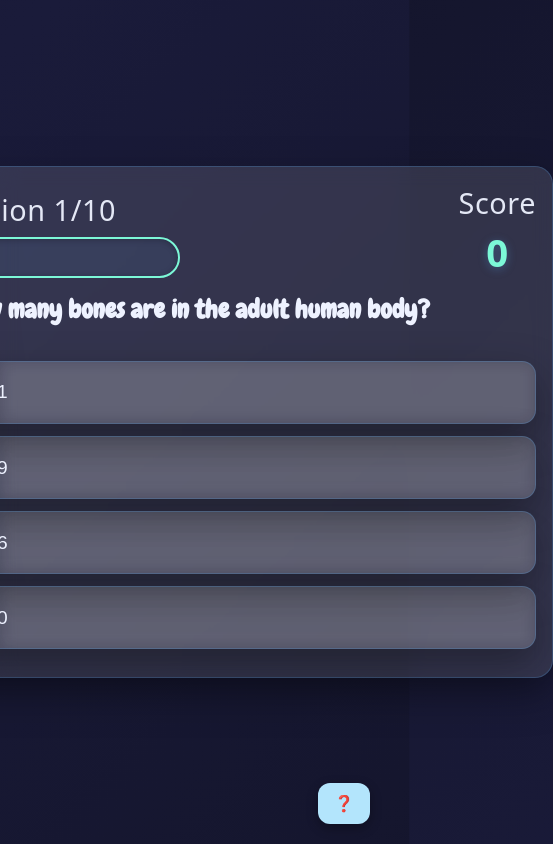
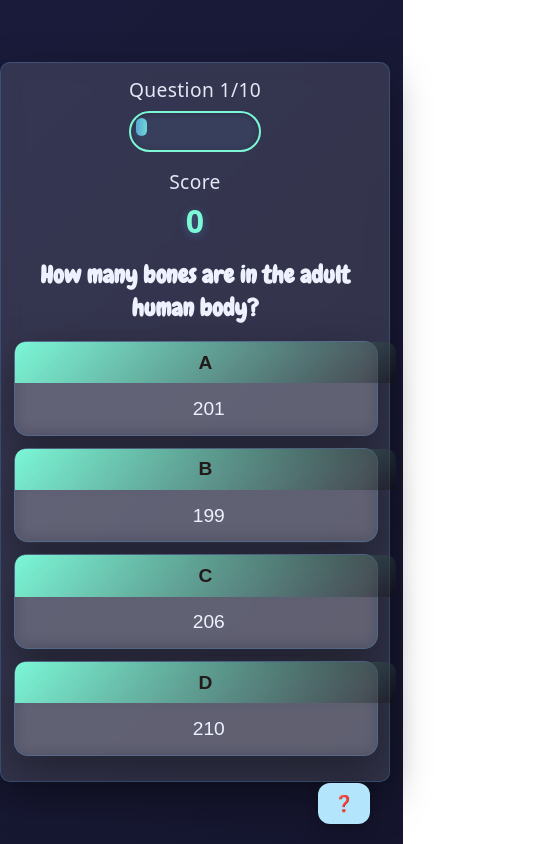
Before and after one commit to Hamilton2025/project-online-quiz, a plain HTML site: page quiz.html in a window 390 px wide. Shown: the whole page, 553 px wide, since content can reach past the window. Drawn offline with Linux system fonts and the light colour scheme; a web font is replaced by a local one.

Commit message:
responsive screen added

```diff
--- a/quiz.css
+++ b/quiz.css
@@ -18,9 +18,10 @@
 
 /* ---------- Quiz card ---------- */
 #game {
+  width: 100%;
   max-width: 920px;
   margin: 4vh auto;
-  padding: clamp(1rem, 3vw, 2rem);
+  padding: clamp(1rem, 4vw, 2rem);
   background: var(--surface-strong);
   color: var(--text);
   border: 1px solid rgba(86,165,235,0.25);
@@ -28,6 +29,7 @@
   box-shadow: var(--shadow-lg);
   backdrop-filter: blur(10px);
   -webkit-backdrop-filter: blur(10px);
+  box-sizing: border-box;
 }
 
 /* ---------- HUD & question ---------- */
@@ -47,7 +49,7 @@
 
 .hud-prefix {
   text-align: center;
-  font-size: 1.8rem;
+  font-size: clamp(1.2rem, 2.5vw, 1.8rem);
   font-family: "Baumans", system-ui, sans-serif;
   letter-spacing: 0.02em;
   opacity: 0.95;
@@ -57,7 +59,7 @@
 #score {
   font-family: system-ui, "Segoe UI", Arial, sans-serif;
   text-align: center;
-  font-size: clamp(2.4rem, 3.5vw + 1rem, 4rem);
+  font-size: clamp(2rem, 3.5vw, 4rem);
   font-weight: 800;
   color: var(--accent);
   text-shadow: 0 2px 10px rgba(86,165,235,0.35);
@@ -66,12 +68,11 @@
 
 #question {
   font-family: "Chewy", system-ui, sans-serif;
-  font-size: 1.6rem;
+  font-size: clamp(1.1rem, 4vw, 1.6rem);
   text-align: center;
   margin: 0.25rem 0 1rem;
-  line-height: 1.25;
-  height: 2em;
-  width: 680px;
+  line-height: 1.35;
+  width: 100%;
   max-width: 100%;
 }
 
@@ -80,10 +81,10 @@
   font-family: Arial, Helvetica, sans-serif;
   display: flex;
   align-items: stretch;
-  width: 680px;
+  width: 100%;
   max-width: 100%;
   margin: 0 0 0.75rem;
-  font-size: 1.6rem;
+  font-size: clamp(1rem, 3vw, 1.4rem);
   background: var(--surface-strong);
   color: var(--text);
   border: 1px solid rgba(86,165,235,0.25);
@@ -102,7 +103,6 @@
 }
 .choice-container:active { transform: translateY(0); }
 
-
 .choice-container:focus-within {
   outline: none;
   box-shadow: 0 0 0 4px var(--ring), var(--shadow-lg);
@@ -110,7 +110,7 @@
 
 /* Prefix chip (A/B/C/D) */
 .choice-prefix {
-  padding: 1.1rem 1.6rem;
+  padding: 1rem 1.4rem;
   background: linear-gradient(135deg, var(--accent), rgba(16,8,8,0.35));
   color: #231a1a;
   border-top-left-radius: 14px;
@@ -125,11 +125,10 @@
 
 /* Choice text */
 .choice-text {
-  padding: 1.1rem 1.4rem;
+  padding: 1rem 1.2rem;
   width: 100%;
   line-height: 1.35;
   margin: 0;
-  font-family: Arial, Helvetica, sans-serif;
 }
 
 /* Correct / incorrect */
@@ -151,7 +150,7 @@
 /* ---------- Progress bar ---------- */
 #progressBar {
   --bar-h: 1.1rem;
-  width: min(34rem, 60vw);
+  width: min(34rem, 90%);
   height: calc(var(--bar-h) + 0.6rem);
   border: 2px solid var(--accent);
   border-radius: 999px;
@@ -242,23 +241,62 @@
   margin-bottom: 1rem;
 }
 
-/* ---------- Small screens ---------- */
-@media (max-width: 560px) {
-  #game { margin: 2vh auto; }
-  .choice-container { font-size: 1.4rem; }
+/* ---------- RESPONSIVE ---------- */
+@media (max-width: 768px) {
+  #game {
+    padding: 1rem;
+    margin: 2vh auto;
+    border-radius: 12px;
+  }
+
+  #hud {
+    flex-direction: column;
+    gap: 1rem;
+    align-items: center;
+  }
+
+  #question {
+    font-size: 1.3rem;
+    line-height: 1.4;
+    margin-bottom: 1rem;
+  }
+
+  .choice-container {
+    font-size: 1.1rem;
+  }
+
   .choice-prefix {
-    min-width: 60px;
-    padding: 0.95rem 1.2rem;
+    min-width: 50px;
+    padding: 0.6rem 1rem;
   }
-  #progressBar { width: 80vw; }
+
+  .choice-text {
+    padding: 0.6rem 1rem;
+  }
 }
 
-/* ---------- Reduced motion ---------- */
-@media (prefers-reduced-motion: reduce) {
-  .choice-container,
-  #progressBarfull,
-  .spinner {
-    animation: none !important;
-    transition: none !important;
+@media (max-width: 480px) {
+  #game {
+    padding: 0.8rem;
+    border-radius: 10px;
+  }
+
+  #question {
+    font-size: 1.5rem;
+  }
+
+  .choice-container {
+    flex-direction: column;
+    text-align: center;
+  }
+
+  .choice-prefix {
+    width: 100%;
+    border-radius: 10px 10px 0 0;
+    padding: 0.6rem;
+  }
+
+  .choice-text {
+    padding: 0.8rem;
   }
 }
--- a/style.css
+++ b/style.css
@@ -25,6 +25,7 @@ body {
   animation: gradient 12s ease infinite;
   overflow: hidden;
 }
+
 
 @keyframes gradient {
   0% {background-position: 0% 50%;}
@@ -159,8 +160,30 @@ input[type="text"] {
 }
 
 .popup-content {
+  width: 90%;
   max-width: 500px;
-  padding: 2rem;
-  border-radius: 1rem;
-  text-align: left;
+  padding: 1rem;
 }
+
+/*Responsive Screen*/
+@media (max-width: 768px) {
+  .glass-card {
+    padding: 1.5rem 1.8rem;
+  }
+
+  .popup-content {
+    width: 90%;
+    padding: 1.5rem;
+  }
+}
+
+@media (max-width: 480px) {
+  .glass-card {
+    padding: 1rem 1.2rem;
+  }
+
+  .popup-content {
+    width: 95%;
+    padding: 1rem;
+  }
+}
```
